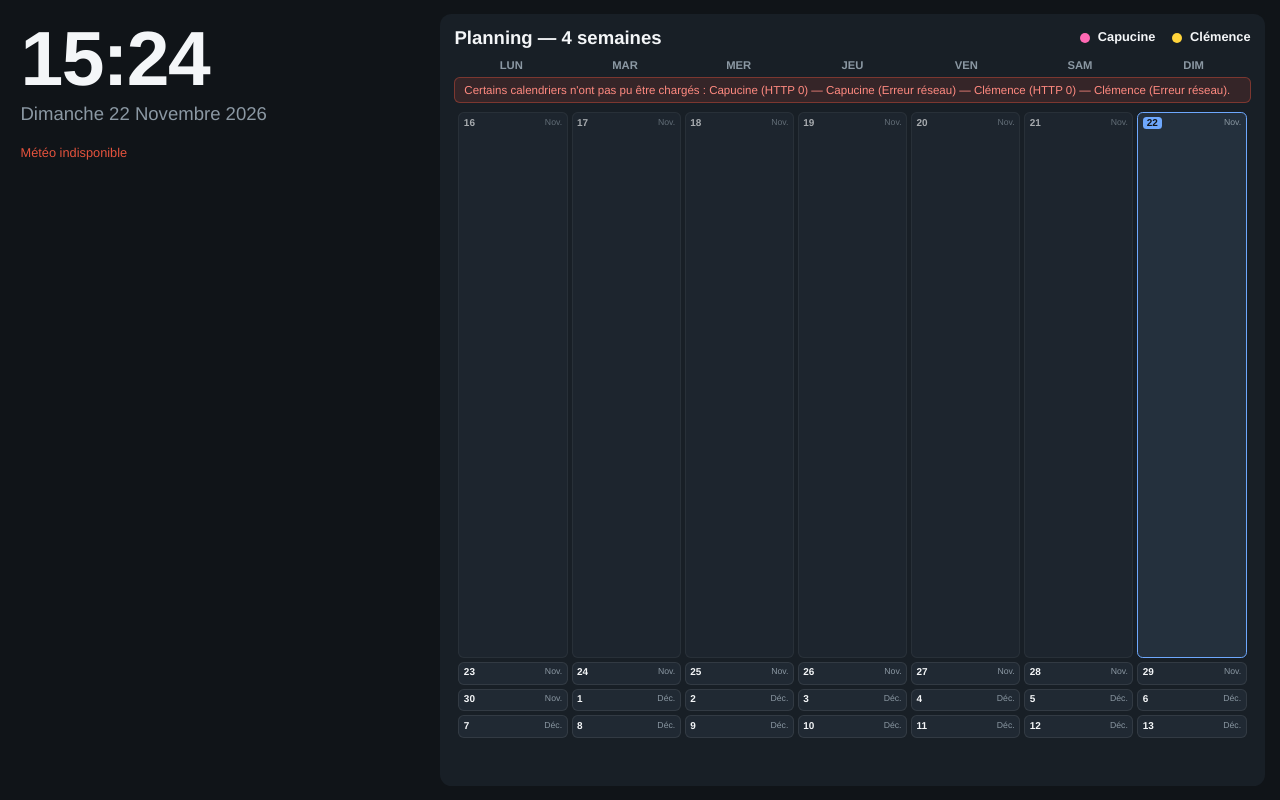
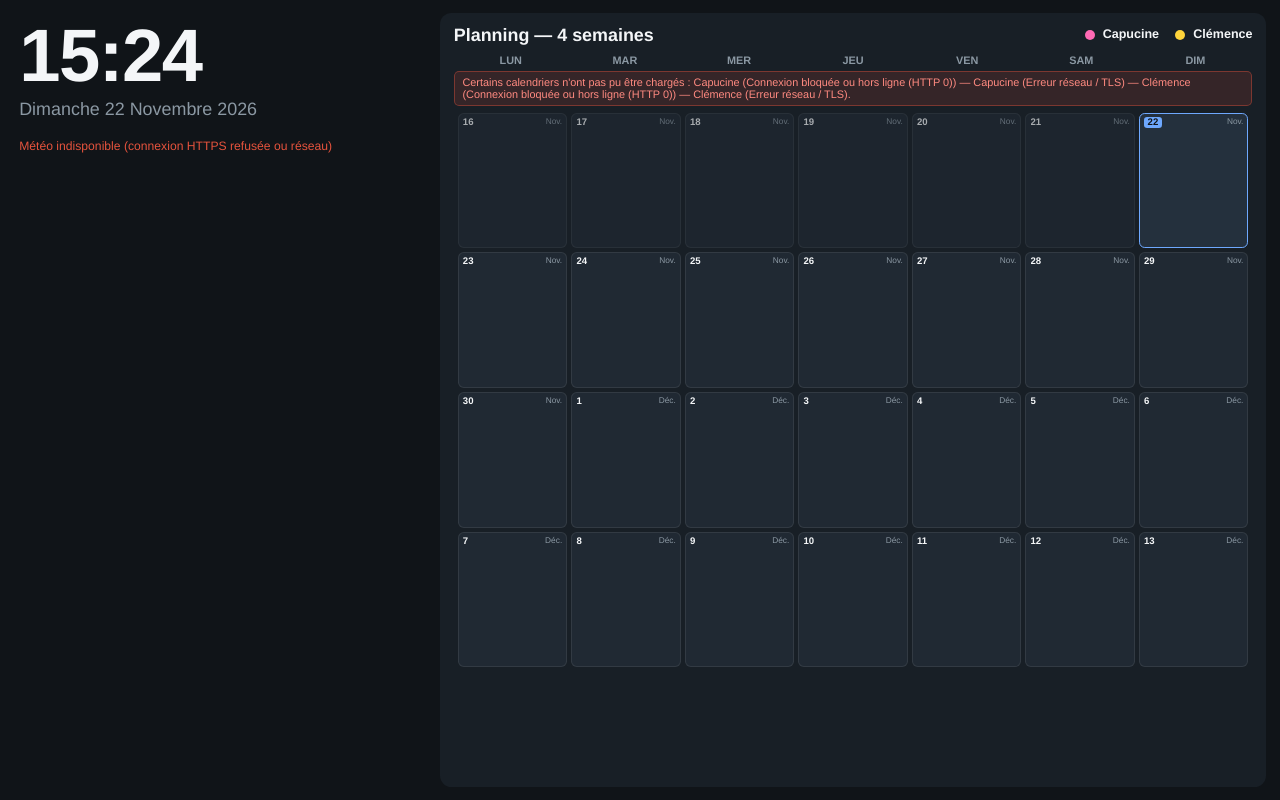
Before and after one commit to carot75/Cuisine, a plain HTML site: page index.html in a window 1280 px wide. Drawn offline with Linux system fonts and the light colour scheme; no server answers.

Commit message:
Refine CSS styles for layout and typography
Adjusted various CSS properties for layout and font sizes to improve responsiveness and visual consistency.

```diff
--- a/index.html
+++ b/index.html
@@ -30,12 +30,12 @@
     right: 0;
     width: 66%;
   }
-  #colonne-gauche > div { padding: 1.6vw; }
-  #horloge { font-size: 6vw; font-weight: 700; letter-spacing: -0.02em; line-height: 1; }
-  #date { font-size: 1.45vw; color: #8b98a3; margin-top: 0.45vw; text-transform: capitalize; }
+  #colonne-gauche > div { padding: 1.5vw; }
+  #horloge { font-size: 5.8vw; font-weight: 700; letter-spacing: -0.02em; line-height: 1; }
+  #date { font-size: 1.4vw; color: #8b98a3; margin-top: 0.4vw; text-transform: capitalize; }
 
   /* Météo actuelle */
-  #meteo { margin-top: 1.2vw; }
+  #meteo { margin-top: 1.1vw; }
   #meteo-ligne-principale {
     display: table;
   }
@@ -45,34 +45,34 @@
     padding-right: 0.8vw;
   }
   #meteo-icone .icone-svg {
-    width: 3.2vw;
-    height: 3.2vw;
+    width: 3.1vw;
+    height: 3.1vw;
     display: block;
   }
   #meteo-temp {
     display: table-cell;
     vertical-align: middle;
-    font-size: 3vw;
+    font-size: 2.9vw;
     font-weight: 300;
     line-height: 1.1;
   }
-  #meteo-desc { font-size: 1.2vw; color: #8b98a3; margin-top: 0.25vw; }
-  #meteo-details { font-size: 0.92vw; color: #8b98a3; margin-top: 0.2vw; }
-  #erreur-meteo { font-size: 1vw; color: #e5533d; display: none; margin-top: 0.4vw; }
+  #meteo-desc { font-size: 1.15vw; color: #8b98a3; margin-top: 0.25vw; }
+  #meteo-details { font-size: 0.9vw; color: #8b98a3; margin-top: 0.2vw; }
+  #erreur-meteo { font-size: 0.95vw; color: #e5533d; display: none; margin-top: 0.4vw; }
 
   /* Prévisions sur 7 jours */
   #previsions-7j {
-    margin-top: 1vw;
+    margin-top: 0.9vw;
   }
   .jour-carte {
     display: table;
     width: 100%;
     table-layout: fixed;
     background: #181f26;
-    padding: 0.36vw 0.7vw;
+    padding: 0.34vw 0.65vw;
     border-radius: 0.5vw;
-    font-size: 0.92vw;
-    margin-bottom: 0.32vw;
+    font-size: 0.9vw;
+    margin-bottom: 0.3vw;
   }
   .jour-nom {
     display: table-cell;
@@ -87,8 +87,8 @@
     text-align: center;
   }
   .jour-icone .icone-svg {
-    width: 1.45vw;
-    height: 1.45vw;
+    width: 1.4vw;
+    height: 1.4vw;
     display: inline-block;
     vertical-align: middle;
   }
@@ -97,7 +97,7 @@
     vertical-align: middle;
     text-align: right;
     color: #6ea8fe;
-    font-size: 0.86vw;
+    font-size: 0.84vw;
     padding-right: 0.5vw;
   }
   .jour-temp {
@@ -114,32 +114,32 @@
   /* Bloc planning 4 semaines x 7 jours à droite */
   #pile {
     position: absolute;
-    top: 1.1vw;
-    right: 1.2vw;
-    bottom: 1.1vw;
+    top: 1vw;
+    right: 1.1vw;
+    bottom: 1vw;
     left: 0.4vw;
   }
   .cal-bloc-unique {
+    position: relative;
     width: 100%;
     height: 100%;
     background: #181f26;
     border-radius: 0.9vw;
-    padding: 1vw 1.1vw;
-    position: relative;
+    padding: 0.95vw 1.05vw;
   }
   .cal-entete {
-    margin-bottom: 0.65vw;
+    margin-bottom: 0.5vw;
     overflow: hidden;
   }
   .cal-titre-principal {
     float: left;
-    font-size: 1.45vw;
+    font-size: 1.4vw;
     font-weight: 700;
   }
   .legende {
     float: right;
-    font-size: 1vw;
-    margin-top: 0.2vw;
+    font-size: 0.98vw;
+    margin-top: 0.15vw;
   }
   .legende-item {
     display: inline-block;
@@ -147,8 +147,8 @@
     font-weight: 600;
   }
   .pastille {
-    width: 0.8vw;
-    height: 0.8vw;
+    width: 0.78vw;
+    height: 0.78vw;
     border-radius: 50%;
     display: inline-block;
     vertical-align: middle;
@@ -162,26 +162,39 @@
     display: table;
     width: 100%;
     table-layout: fixed;
-    margin-bottom: 0.35vw;
+    margin-bottom: 0.25vw;
   }
   .jour-semaine-label {
     display: table-cell;
     text-align: center;
-    font-size: 0.88vw;
+    font-size: 0.85vw;
     font-weight: 700;
     color: #8b98a3;
     text-transform: uppercase;
-    padding: 0.15vw 0;
+    padding: 0.12vw 0;
   }
 
-  /* Grille de 4 semaines compatible iOS 9 */
+  #statut-calendrier {
+    max-height: 4.2vw;
+    overflow-y: auto;
+    margin-bottom: 0.25vw;
+  }
+
+  /* Conteneur de la grille positionné pour occuper l'espace restant sans déborder */
+  #zone-grille {
+    position: relative;
+    width: 100%;
+    height: 83%;
+  }
+
+  /* Grille de 4 semaines à hauteur fixe par ligne */
   #grille-4-semaines {
     display: table;
     width: 100%;
-    height: 85%;
+    height: 100%;
     table-layout: fixed;
     border-collapse: separate;
-    border-spacing: 0.35vw;
+    border-spacing: 0.32vw;
   }
   .ligne-semaine {
     display: table-row;
@@ -191,11 +204,11 @@
     display: table-cell;
     vertical-align: top;
     width: 14.2857%;
-    height: 100%;
+    height: 25%;
     background: #202933;
     border: 1px solid rgba(255, 255, 255, 0.08);
     border-radius: 0.45vw;
-    padding: 0.28vw 0.35vw;
+    padding: 0.24vw 0.32vw;
     overflow: hidden;
   }
   .case-jour.aujourd-hui {
@@ -207,10 +220,10 @@
   }
   .case-entete-jour {
     overflow: hidden;
-    font-size: 0.78vw;
+    font-size: 0.75vw;
     color: #8b98a3;
-    line-height: 1.15;
-    margin-bottom: 0.18vw;
+    line-height: 1.1;
+    margin-bottom: 0.14vw;
   }
   .numero-jour {
     float: left;
@@ -220,30 +233,30 @@
   .case-jour.aujourd-hui .numero-jour {
     background: #6ea8fe;
     color: #101418;
-    padding: 0.05vw 0.3vw;
-    border-radius: 0.28vw;
+    padding: 0.04vw 0.28vw;
+    border-radius: 0.25vw;
   }
   .mois-court {
     float: right;
-    font-size: 0.68vw;
+    font-size: 0.65vw;
     color: #8b98a3;
     text-transform: capitalize;
   }
   .case-evenements {
-    max-height: 82%;
+    height: 78%;
     overflow-y: auto;
     -webkit-overflow-scrolling: touch;
   }
   .event-puce {
-    font-size: 0.7vw;
-    line-height: 1.2;
-    padding: 0.15vw 0.28vw;
-    border-radius: 0.25vw;
-    border-left: 0.2vw solid transparent;
+    font-size: 0.68vw;
+    line-height: 1.18;
+    padding: 0.13vw 0.25vw;
+    border-radius: 0.22vw;
+    border-left: 0.18vw solid transparent;
     white-space: nowrap;
     overflow: hidden;
     text-overflow: ellipsis;
-    margin-bottom: 0.16vw;
+    margin-bottom: 0.14vw;
   }
   .event-puce.capucine {
     background: rgba(255, 105, 180, 0.18);
@@ -257,16 +270,15 @@
   }
   .event-heure {
     font-weight: 700;
-    margin-right: 0.2vw;
+    margin-right: 0.18vw;
   }
   .cal-erreur {
     color: #ff8a80;
-    font-size: 0.9vw;
+    font-size: 0.85vw;
     background: rgba(229, 83, 61, 0.14);
     border: 1px solid rgba(229, 83, 61, 0.4);
-    padding: 0.45vw 0.7vw;
-    border-radius: 0.45vw;
-    margin-bottom: 0.4vw;
+    padding: 0.35vw 0.6vw;
+    border-radius: 0.4vw;
   }
 </style>
 </head>
@@ -283,7 +295,7 @@
         </div>
         <div id="meteo-desc"></div>
         <div id="meteo-details"></div>
-        <div id="erreur-meteo">M&eacute;t&eacute;o indisponible</div>
+        <div id="erreur-meteo">M&eacute;t&eacute;o indisponible (connexion HTTPS refus&eacute;e ou r&eacute;seau)</div>
       </div>
       <div id="previsions-7j"></div>
     </div>
@@ -317,7 +329,10 @@
         </div>
 
         <div id="statut-calendrier"></div>
-        <div id="grille-4-semaines"></div>
+
+        <div id="zone-grille">
+          <div id="grille-4-semaines"></div>
+        </div>
       </div>
     </div>
   </div>
@@ -341,7 +356,6 @@ var CONFIG = {
 };
 /* ================= FIN DE LA CONFIGURATION ================= */
 
-/* Requête HTTP compatible iOS 9 via XMLHttpRequest */
 function requeteTexte(url, callback) {
   try {
     var xhr = new XMLHttpRequest();
@@ -350,13 +364,15 @@ function requeteTexte(url, callback) {
       if (xhr.readyState === 4) {
         if (xhr.status >= 200 && xhr.status < 300) {
           callback(null, xhr.responseText);
+        } else if (xhr.status === 0) {
+          callback(new Error("Connexion bloqu\u00e9e ou hors ligne (HTTP 0)"), null);
         } else {
           callback(new Error("HTTP " + xhr.status), null);
         }
       }
     };
     xhr.onerror = function () {
-      callback(new Error("Erreur r\u00e9seau"), null);
+      callback(new Error("Erreur r\u00e9seau / TLS"), null);
     };
     xhr.send();
   } catch (err) {
@@ -639,6 +655,7 @@ function recupererIcs(url, callback) {
 
 function construireGrillePlanning(evenementsParJour, erreurs) {
   var statutEl = document.getElementById("statut-calendrier");
+  var zoneGrille = document.getElementById("zone-grille");
   var grille = document.getElementById("grille-4-semaines");
   statutEl.innerHTML = "";
   grille.innerHTML = "";
@@ -648,16 +665,21 @@ function construireGrillePlanning(evenementsParJour, erreurs) {
       '<div class="cal-erreur">Certains calendriers n\'ont pas pu \u00eatre charg\u00e9s : ' +
       erreurs.join(" \u2014 ") +
       ".</div>";
+    zoneGrille.style.height = "75%";
+  } else {
+    zoneGrille.style.height = "84%";
   }
 
   var maintenant = new Date();
   var cleAujourdhui = cleDateLocale(maintenant);
   var debutAujourdhui = new Date(maintenant.getFullYear(), maintenant.getMonth(), maintenant.getDate(), 0, 0, 0, 0);
   var lundiDepart = obtenirLundiSemaine(maintenant);
+  var hauteurLignePct = (100 / CONFIG.nbSemainesPlanning).toFixed(4) + "%";
 
   for (var s = 0; s < CONFIG.nbSemainesPlanning; s++) {
     var ligneSemaine = document.createElement("div");
     ligneSemaine.className = "ligne-semaine";
+    ligneSemaine.style.height = hauteurLignePct;
 
     for (var j = 0; j < 7; j++) {
       var offsetJours = s * 7 + j;
@@ -673,6 +695,7 @@ function construireGrillePlanning(evenementsParJour, erreurs) {
 
       var caseDiv = document.createElement("div");
       caseDiv.className = "case-jour" + (estAujourdhui ? " aujourd-hui" : "") + (estPasse ? " jour-passe" : "");
+      caseDiv.style.height = hauteurLignePct;
 
       var moisCourt = MOIS_COURTS_FR[dateCase.getMonth()];
 
```
